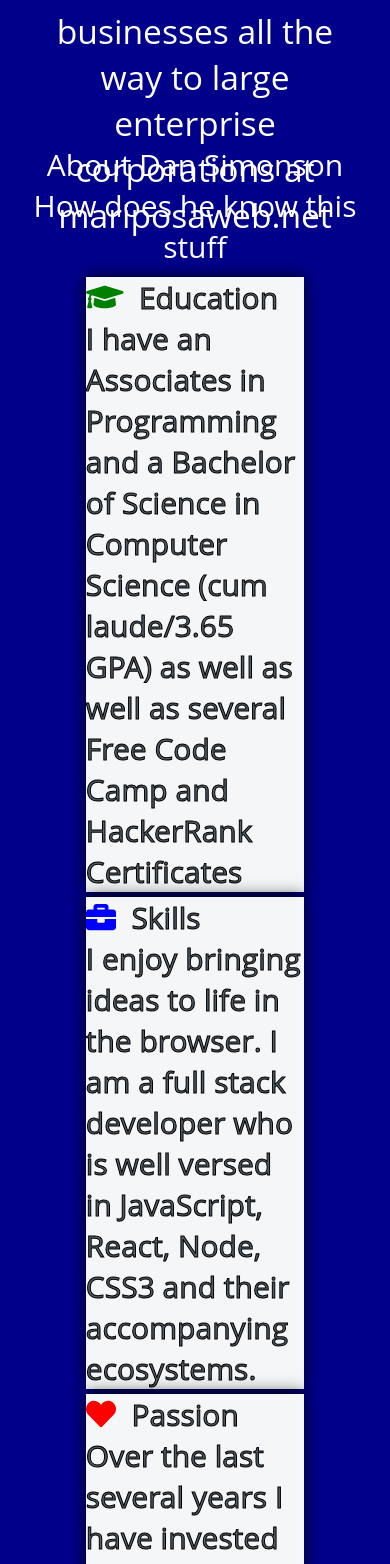
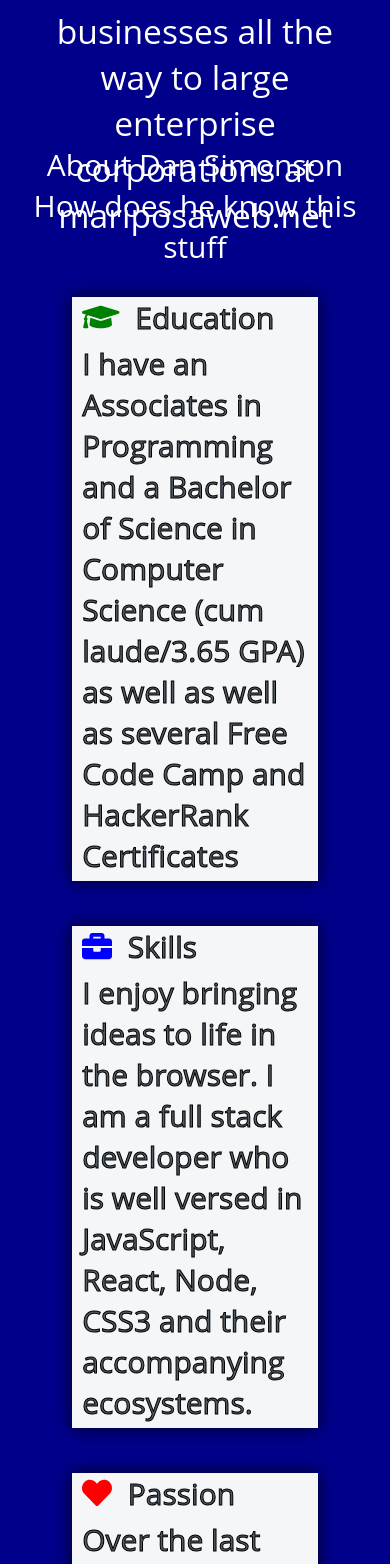
Before and after one commit to DanSimonson/mariposa-app, a React (Create React App) app in the folder frontend/: page / in a window 390 px wide. Shown: the part 864-2428 px from the top of the page. Built offline with nearby package versions, Linux system fonts and the light colour scheme; no server answers.

Commit message:
worked on responsivness on small screens

```diff
--- a/frontend/src/Components/DisplayGrid/DisplayGrid.scss
+++ b/frontend/src/Components/DisplayGrid/DisplayGrid.scss
@@ -324,17 +324,17 @@ a.displaygrid_navlink:hover {
 /* end carousel section */
 @media (min-width: 375px) {
   .bodyWrap {
-    margin-top: 1700px;
+    margin-top: 950px;
   }
 }
 @media (min-width: 425px) {
   .bodyWrap {
-    margin-top: 1300px;
+    margin-top: 800px;
   }
 }
 @media (min-width: 500px) {
   .bodyWrap {
-    margin-top: 900px;
+    margin-top: 600px;
   }
 }
 @media (min-width: 600px) {
--- a/frontend/src/Views/Home/Home.js
+++ b/frontend/src/Views/Home/Home.js
@@ -112,7 +112,7 @@ function Home() {
         </div>
         <div className="container">
           <div className="grid-item a" data-aos="zoom-in-up">
-            <span>
+            <span className="spanClass">
               <FontAwesomeIcon
                 style={{ color: "green" }}
                 icon={faGraduationCap}
@@ -128,7 +128,7 @@ function Home() {
             </p>
           </div>
           <div className="grid-item b" data-aos="zoom-in-up">
-            <span>
+            <span className="spanClass">
               <FontAwesomeIcon
                 style={{ color: "blue" }}
                 icon={faBriefcase}
@@ -143,7 +143,7 @@ function Home() {
           </div>
 
           <div className="grid-item c" data-aos="zoom-in-up">
-            <span>
+            <span className="spanClass">
               <FontAwesomeIcon
                 style={{ color: "red" }}
                 icon={faHeart}
--- a/frontend/src/Views/Home/Home.scss
+++ b/frontend/src/Views/Home/Home.scss
@@ -123,7 +123,7 @@ body {
   color: #fff;
   font-size: 3rem;
   padding: 1rem;
-  margin-top: 1rem;
+  margin-top: 4rem; /*1rem*/
 }
 .container {
   top: 37%;
@@ -146,19 +146,18 @@ body {
   color: #525d68;
   -webkit-text-stroke: 1px black;
   font-size: 3rem;
-  width: 80%;
+  width: 90%;
+  margin: 2rem 0 2rem 0;
 }
-.grid-item a {
-  padding: 0.5px;
-}
-.grid-item b {
-  padding: 0.5px;
-}
-.grid-item c {
-  padding: 0.5px;
-}
+
 .faGraduationCap {
   color: red;
+}
+.pClass {
+  margin: 0.5rem 1rem 0.5rem 1rem;
+}
+.spanClass {
+  margin: 0.5rem 1rem 0.5rem 1rem;
 }
 
 /*media queries*/
```
